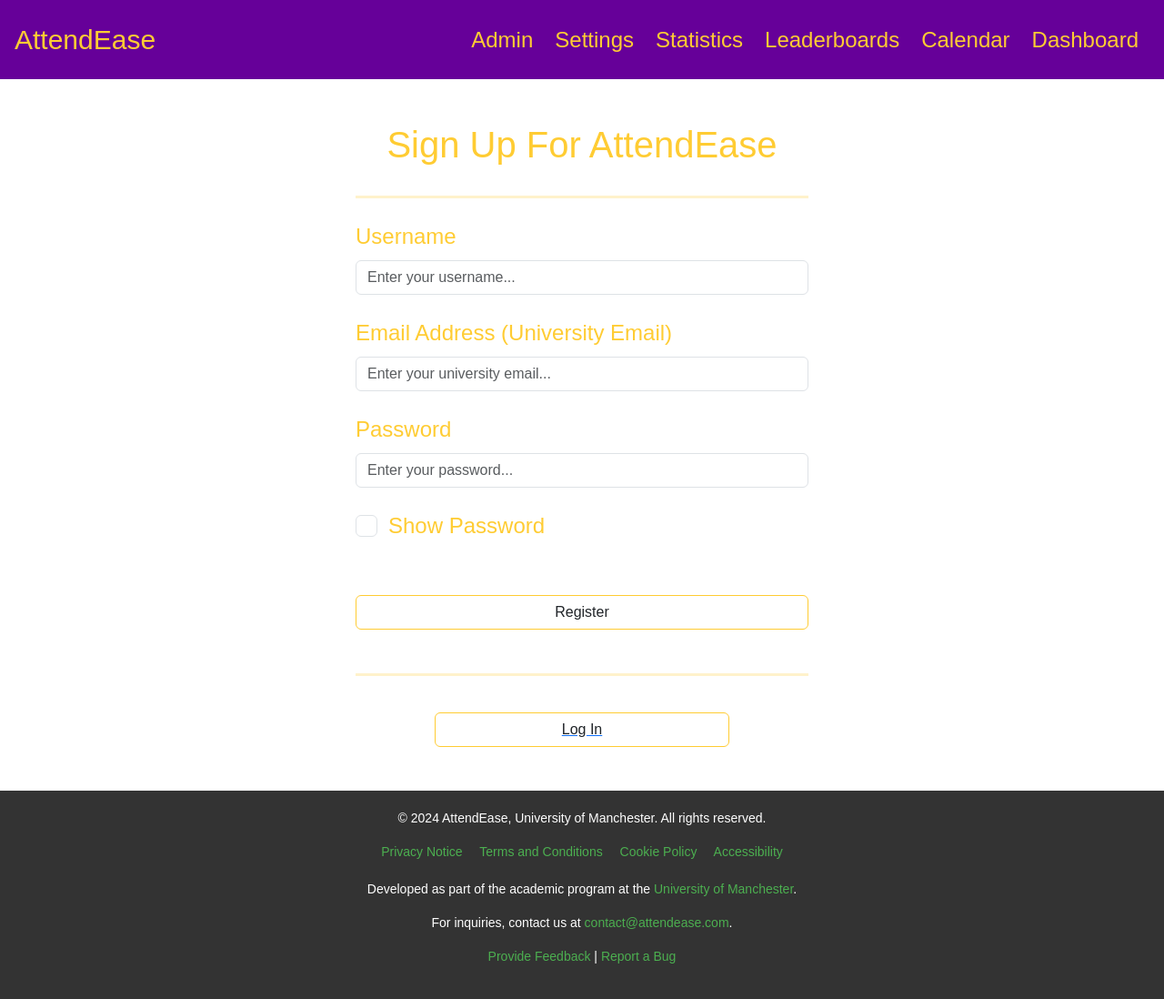
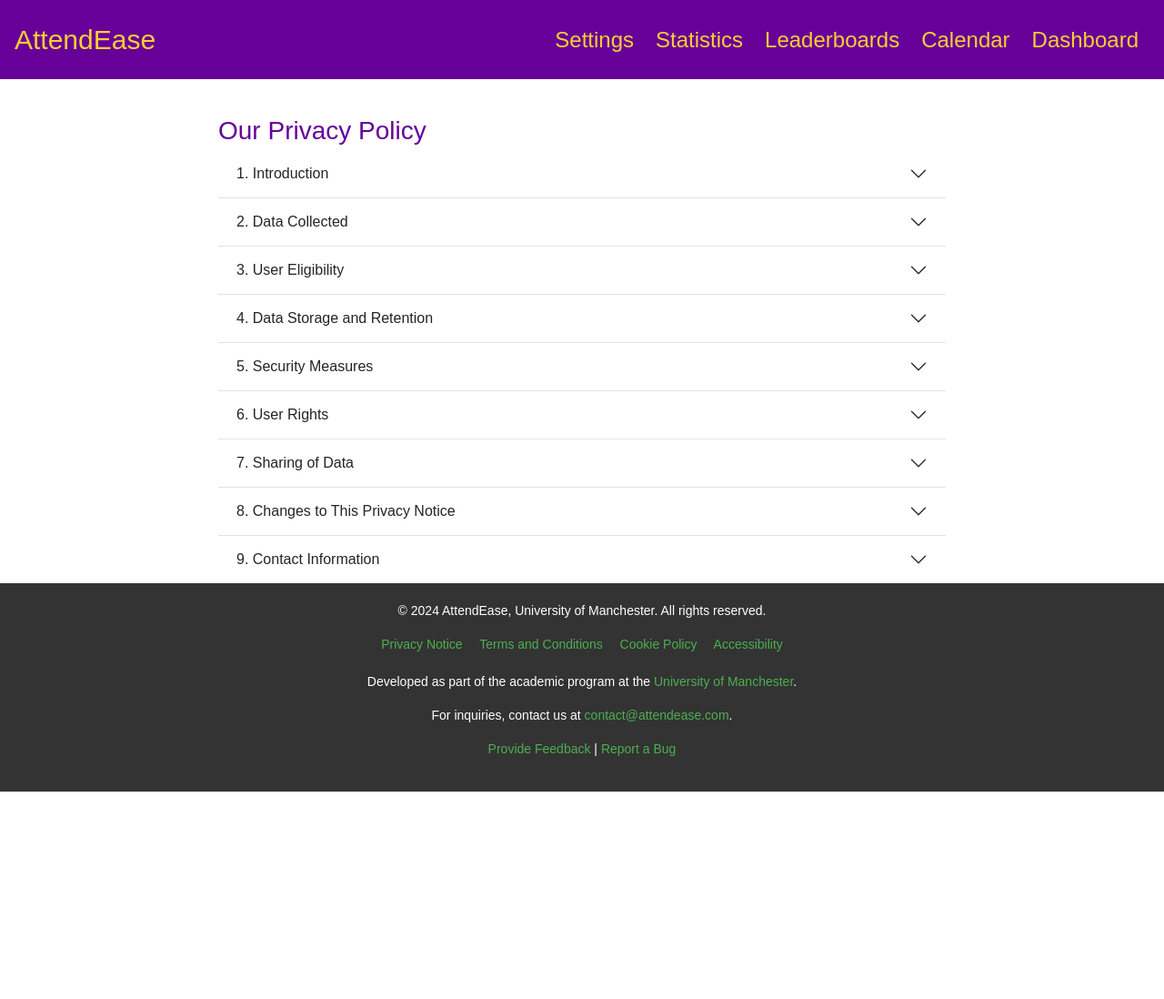
Before and after one commit to HarryFoster1812/AttendEase, a PHP site: page /privacy-notice in a window 1280 px wide. Shown: the whole page at 91% size. After the commit the page ends 870 px from the top, so only its background shows below. Run offline with PHP 8.4, Linux system fonts and the light colour scheme; some web fonts are replaced.

Commit message:
Private Policy did not merge correctly

```diff
--- a/privacy-notice/index.php
+++ b/privacy-notice/index.php
@@ -16,93 +16,14 @@ session_start();
 
 </head>
 <body>
-    <nav class="p-3 navbar navbar-expand-lg navbar-dark bg-primary">
-        <a href="#" class="navbar-brand mb-0 text-secondary">AttendEase</a>
-        <button class="navbar-toggler" data-bs-toggle="collapse" data-bs-target="#attendnav">
-            <span class="navbar-toggler-icon text-secondary"></span>
-        </button>
-        <div class="collapse navbar-collapse" id="attendnav">
-            <ul class="navbar-nav ms-auto text-secondary">
-                <li class="nav-item active px-1">
-                    <a href="#" class="nav-link">Admin</a>
-                </li>
-                <li class="nav-item px-1">
-                    <a href="#" class="nav-link">Settings</a>
-                </li>
-                <li class="nav-item px-1">
-                    <a href="#" class="nav-link">Statistics</a>
-                </li>
-                <li class="nav-item px-1">
-                    <a href="#" class="nav-link">Leaderboards</a>
-                </li>
-                <li class="nav-item px-1">
-                    <a href="#" class="nav-link">Calendar</a>
-                </li>
-                <li class="nav-item px-1">
-                    <a href="#" class="nav-link">Dashboard</a>
-                </li>
-            </ul>
-        </div>
-    </nav>
-    <section class="signup-form">
-        <div class="overlay d-flex align-items-center">
-            <div class="container">
-                <div class="row">
-                    <div class="col-lg-8 col-xl-6 mx-auto sign-up-box p-4">
-                        <div class="container">
-                            <div class="row mt-4">
-                                <h1 class="display-6 text-center">Sign Up For AttendEase</h1>
-                            </div>
-                            <hr class="my-4 border-3 border-secondary signup-divider">
-                            <form action="php/signup.php" method="post">
-                                <div class="row">
-                                    <div class="mb-4">
-                                        <label for="username" class="form-label">Username</label>
-                                        <input type="text" class="form-control" id="username" placeholder="Enter your username..." name="username">
-                                    </div>
-                                </div>
-                                <div class="row">
-                                    <div class="mb-4">
-                                        <label for="username" class="form-label">Email Address <span class="email-small">(University Email)</span></label>
-                                        <input type="email" class="form-control" id="username" placeholder="Enter your university email..." name="email">
-                                    </div>
-                                </div>
-                                <div class="row">
-                                    <div class="mb-4">
-                                        <label for="user_pass" class="form-label">Password</label>
-                                        <input type="password" class="form-control" id="user_pass" placeholder="Enter your password..." name="password">
-                                    </div>
-                                </div>
-                                <div class="row">
-                                    <div class="mb-4">
-                                        <div class="form-check">
-                                            <input type="checkbox" class="form-check-input" id="toggle_pass" onclick="togglePassword">
-                                            <label for="toggle_pass" class="form-label">Show Password</label>
-                                        </div>
-                                    </div>
-                                </div>
-                            </form>
-                            <div class="row align-self-center">
-                                <div class="mb-4 d-grid col-12 mx-auto">
-                                    <button class="btn submit border-secondary" data-bs-target="#privacy" data-bs-toggle="modal">Register</button>
-                                </div>
-                            </div>
-                            <hr class="my-4 border-3 border-secondary signup-divider">
-                            <div class="row my-4">
-                                <div class="col-8 mx-auto d-grid mt-3">
-                                    <a href="index.html" class="logup d-grid">
-                                        <button class="btn misc-buttons border-secondary">Log In</button>
-                                    </a>
-                                </div>
-                            </div>
-                            </div>
-                        </div>
-                    </div>
-                </div>
-            </div>
-        </div>
-    </section>
-    <div class="modal fade" id="privacy" data-bs-backdrop="static" data-bs-keyboard="false">
+
+    <?php
+        include("../php/template/navbar.php");
+    ?>
+
+    <br>
+
+    <div id="privacy" data-bs-backdrop="static" data-bs-keyboard="false">
         <div class="modal-dialog modal-dialog-centered modal-dialog-scrollable modal-lg">
             <div class="modal-content">
                 <div class="modal-header">
```
